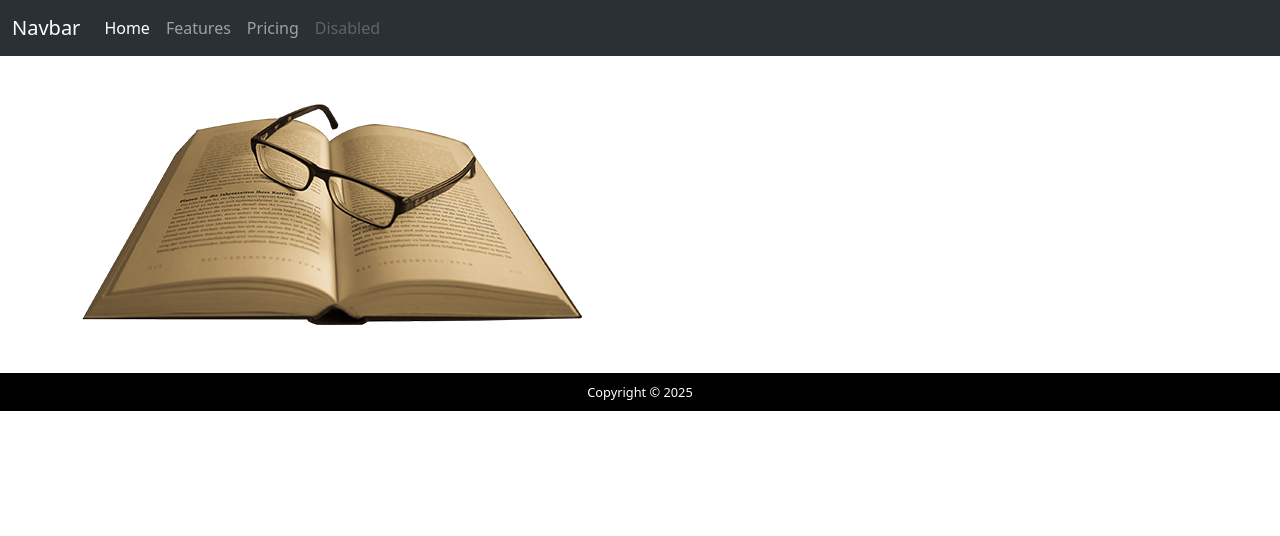
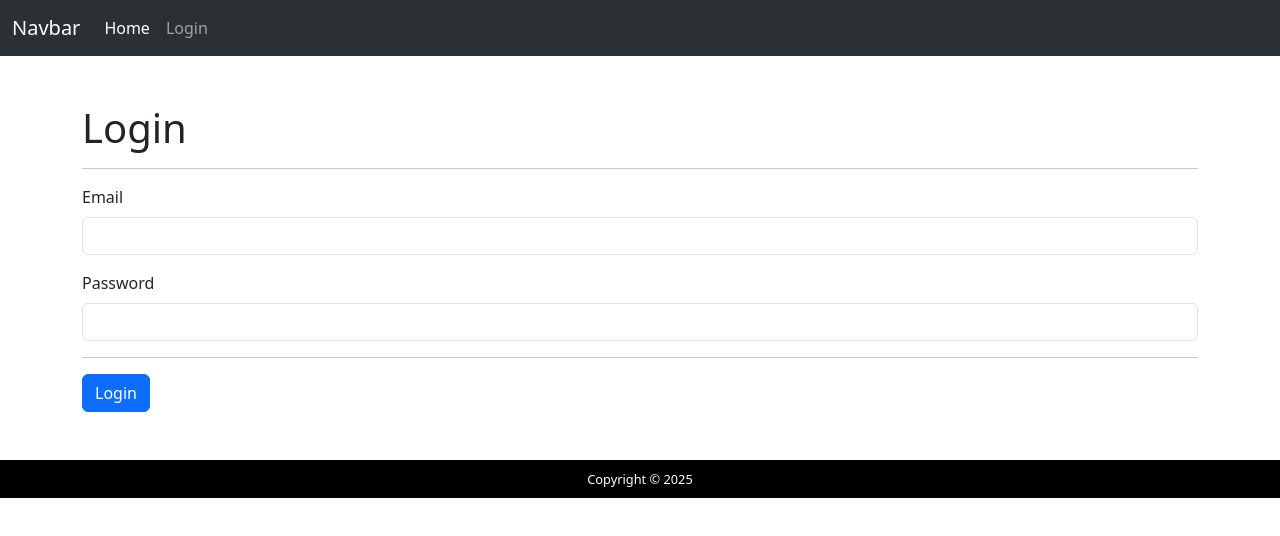
Before and after one commit to kons77/fav-books-vue-go, a Vue app in the folder vue-app1/: page /login in a window 1280 px wide. Shown: the top 536 px of the page. Built offline with nearby package versions, Linux system fonts and the light colour scheme.

Commit message:
add vue router and main route. create login component. add and use components from the previos section

```diff
--- a/vue-app1/package.json
+++ b/vue-app1/package.json
@@ -9,7 +9,8 @@
     "preview": "vite preview"
   },
   "dependencies": {
-    "vue": "^3.5.13"
+    "vue": "^3.5.13",
+    "vue-router": "^4.5.0"
   },
   "devDependencies": {
     "@vitejs/plugin-vue": "^5.2.1",
--- a/vue-app1/src/App.vue
+++ b/vue-app1/src/App.vue
@@ -1,27 +1,26 @@
 <template>
   <Header />
-  <Body />
+
+  <div>
+    <router-view/>
+  </div>
   <Footer />
 
 </template>
 
 <script>
   import Header from "./components/Header.vue";
-  import Body from "./components/Body.vue";
   import Footer from "./components/Footer.vue";
 
   export default {
     name: 'App',
     components: {
       Header,
-      Body,
       Footer,
     },
   }
 </script>
 
-
-
 <style>
 
 </style>
--- a/vue-app1/src/components/Header.vue
+++ b/vue-app1/src/components/Header.vue
@@ -8,16 +8,10 @@
     <div class="collapse navbar-collapse" id="navbarNav">
       <ul class="navbar-nav">
         <li class="nav-item">
-          <a class="nav-link active" aria-current="page" href="#">Home</a>
+          <router-link class="nav-link active" aria-current="page" to="/">Home</router-link>
         </li>
         <li class="nav-item">
-          <a class="nav-link" href="#">Features</a>
-        </li>
-        <li class="nav-item">
-          <a class="nav-link" href="#">Pricing</a>
-        </li>
-        <li class="nav-item">
-          <a class="nav-link disabled" aria-disabled="true">Disabled</a>
+          <router-link class="nav-link" to="/login">Login</router-link>
         </li>
       </ul>
     </div>
--- /dev/null
+++ b/vue-app1/src/components/Login.vue
@@ -0,0 +1,62 @@
+<template>
+  <div class="container">
+    <div class="row">
+      <div class="col">
+        <h1 class="mt-5">Login</h1>
+        <hr>
+          <form method="post" action="/login" class="needs-validation" novalidate>
+
+          <text-input
+            label="Email"
+            name="email"
+            type="email"
+            required="true">
+          </text-input>
+
+          <text-input
+            label="Password"
+            name="password"
+            type="password"
+            required="true">
+          </text-input>
+
+          <hr>
+          <input type="submit" class="btn btn-primary" value="Login">
+        </form>
+      </div>
+    </div>
+  </div>
+</template>
+
+<script>
+import TextInput from './forms/TextInput.vue';
+
+export default{
+  name: 'login',
+  components: {
+    TextInput,
+  },
+  mounted() {
+      // Bootstrap validation for disabling form submissions if there are invalid fields
+      (function () {
+        'use strict'
+
+        // Fetch all the forms we want to apply custom Bootstrap validation styles to
+        var forms = document.querySelectorAll('.needs-validation')
+
+        // Loop over them and prevent submission
+        Array.prototype.slice.call(forms)
+            .forEach(function (form) {
+            form.addEventListener('submit', function (event) {
+                if (!form.checkValidity()) {
+                event.preventDefault()
+                event.stopPropagation()
+                }
+
+                form.classList.add('was-validated')
+            }, false)
+            })
+        })()
+  }
+}
+</script>
--- /dev/null
+++ b/vue-app1/src/components/forms/TextInput.vue
@@ -0,0 +1,31 @@
+<template>
+  <div class="mb-3">
+    <label :for="name" class="form-label">{{label}}</label>
+    <input
+        :type="type"
+        :name="name"
+        :placeholder="placeholder"
+        :required="required"
+        :min="min"
+        :max="max"
+        :value="value"
+        :autocomplete="name + '-new'"
+        class="form-control">
+  </div>
+</template>
+
+<script>
+export default{
+  name: 'TextInput',
+  props: {
+        name: String,
+        type: String,
+        label: String,
+        placeholder: String,
+        required: String,
+        min: String,
+        max: String,
+        value: String,
+    },
+}
+</script>
--- a/vue-app1/src/main.js
+++ b/vue-app1/src/main.js
@@ -1,5 +1,6 @@
 import { createApp } from 'vue'
-//import './style.css'
 import App from './App.vue'
+import router from './router'
 
-createApp(App).mount('#app')
+
+createApp(App).use(router).mount('#app')
--- /dev/null
+++ b/vue-app1/src/router/index.js
@@ -0,0 +1,19 @@
+import { createRouter, createWebHistory } from 'vue-router'
+import Body from './../components/Body.vue'
+import Login from './../components/Login.vue'
+
+const routes = [
+    {
+        path: '/',
+        name: 'Home',
+        component: Body,
+    },
+    {
+        path: '/login',
+        name: 'Login',
+        component: Login,
+    }
+]
+
+const router = createRouter({history: createWebHistory(), routes})
+export default router
```
Also changed, not shown: vue-app1/src/components/forms/CheckInput.vue (added, +15 -0 lines), vue-app1/src/components/forms/SelectInput.vue (added, +18 -0 lines), 1 other file (tests, documents, lock files or other folders).
